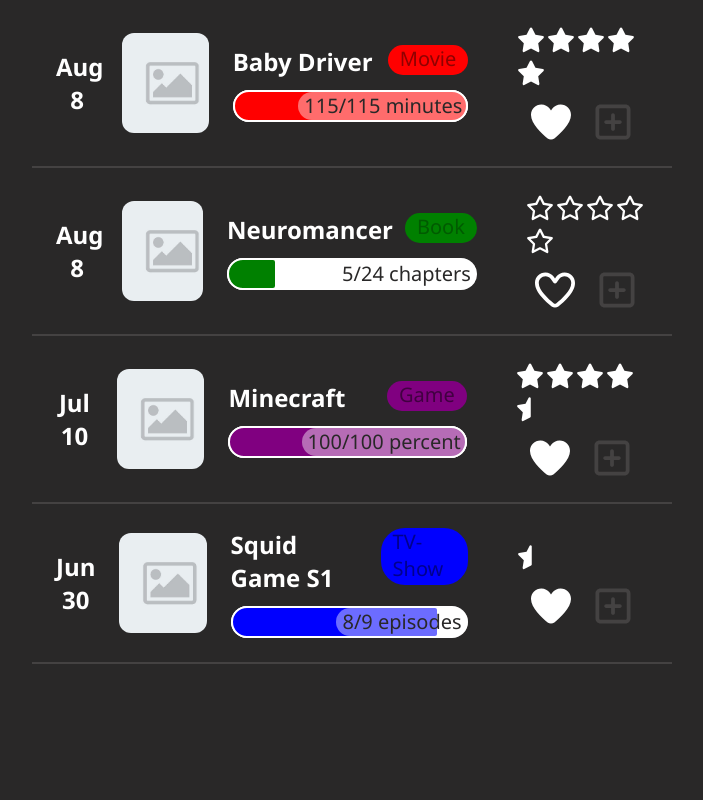
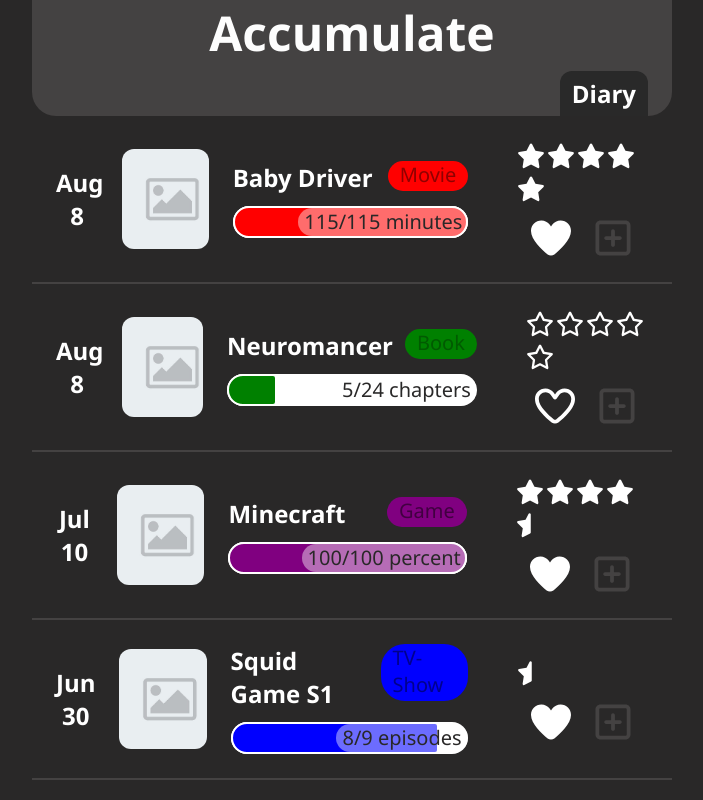
Before and after one commit to b3nbino/accumulate, a React (Vite) app in the folder app/: page / in a window 1280 px wide. Shown: the whole page, without its empty margins (288-991 px from the left). Built offline with nearby package versions, Linux system fonts and the light colour scheme.

Commit message:
Updated README. Added header + nav

```diff
--- a/app/src/App.tsx
+++ b/app/src/App.tsx
@@ -186,6 +186,12 @@
   return (
     <>
       <main>
+        <header>
+          <h1>Accumulate</h1>
+          <nav>
+            <a href="">Diary</a>
+          </nav>
+        </header>
         <section id="diary">
           {/* Eventually we'll need to add the thumb URL. Once we connect the API. Make sure to change finish date to last edited date */}
           {listEntries(ENTRIES)}
--- a/app/src/index.css
+++ b/app/src/index.css
@@ -149,3 +149,32 @@
   width: inherit;
   object-fit: cover;
 }
+
+header {
+  width: 50%;
+  margin: auto;
+  text-align: center;
+  padding-bottom: 6px;
+  border-bottom-left-radius: 24px;
+  border-bottom-right-radius: 24px;
+  background-color: rgb(68, 66, 66);
+}
+
+header h1 {
+  color: rgb(253, 253, 253);
+  margin-bottom: 12px;
+}
+
+nav {
+  text-align: end;
+}
+
+nav a {
+  background-color: rgba(41, 41, 41);
+  text-decoration: none;
+  color: white;
+  padding: 6px 12px;
+  margin-right: 24px;
+  border-top-left-radius: 12px;
+  border-top-right-radius: 12px;
+}
```
Also changed, not shown: 1 other file (tests, documents, lock files or other folders).
